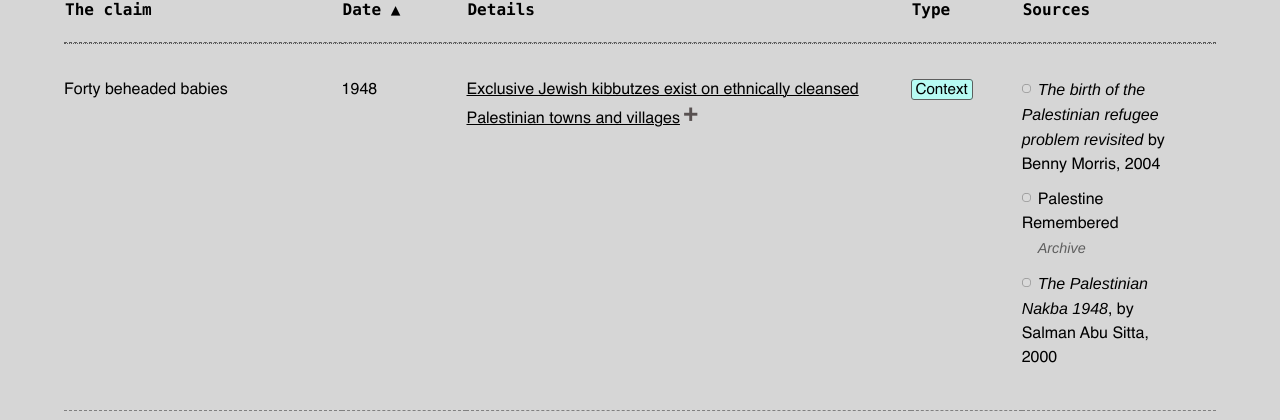
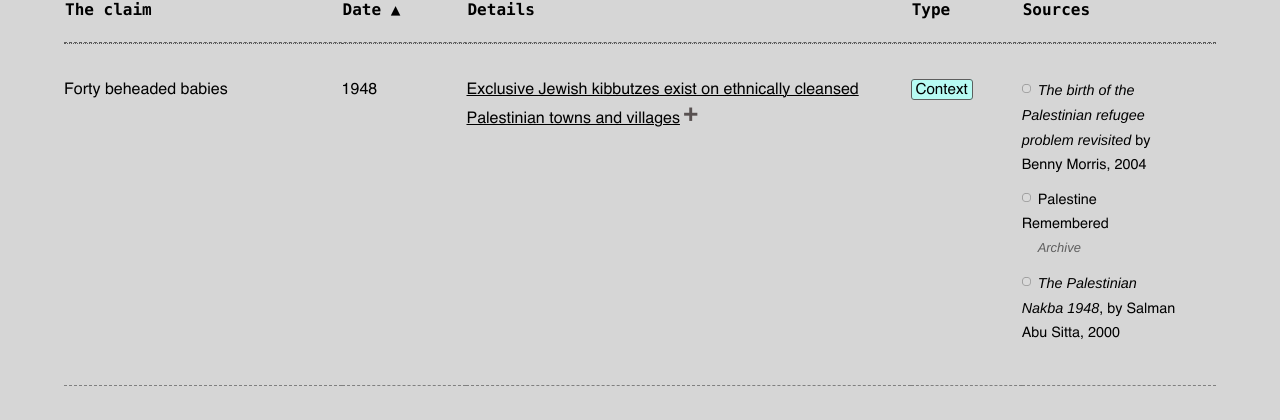
Before and after one commit to tamtzekin/hasbara-tracker, a React (Create React App) app: page /forty-beheaded-babies in a window 1280 px wide. Shown: the part 349-769 px from the top of the page. Built offline with nearby package versions, Linux system fonts and the light colour scheme.

Commit message:
smaller source text

```diff
--- a/src/components/ClaimFortyBeheadedBabies.js
+++ b/src/components/ClaimFortyBeheadedBabies.js
@@ -159,7 +159,7 @@ export default function ClaimFortyBeheadedBabies() {
 
                             {row.original.sources.map((source, index) => (
                                 <VideoPlayer key={index} videoPreviewLink={source.videoPreviewLink}>
-                                    <div key={index} className="source">
+                                    <div key={index} className="source text-xs">
 
                                         <a href={source.sourceLink} target="_blank" rel="noreferrer"
                                         aria-hidden="true"
```
